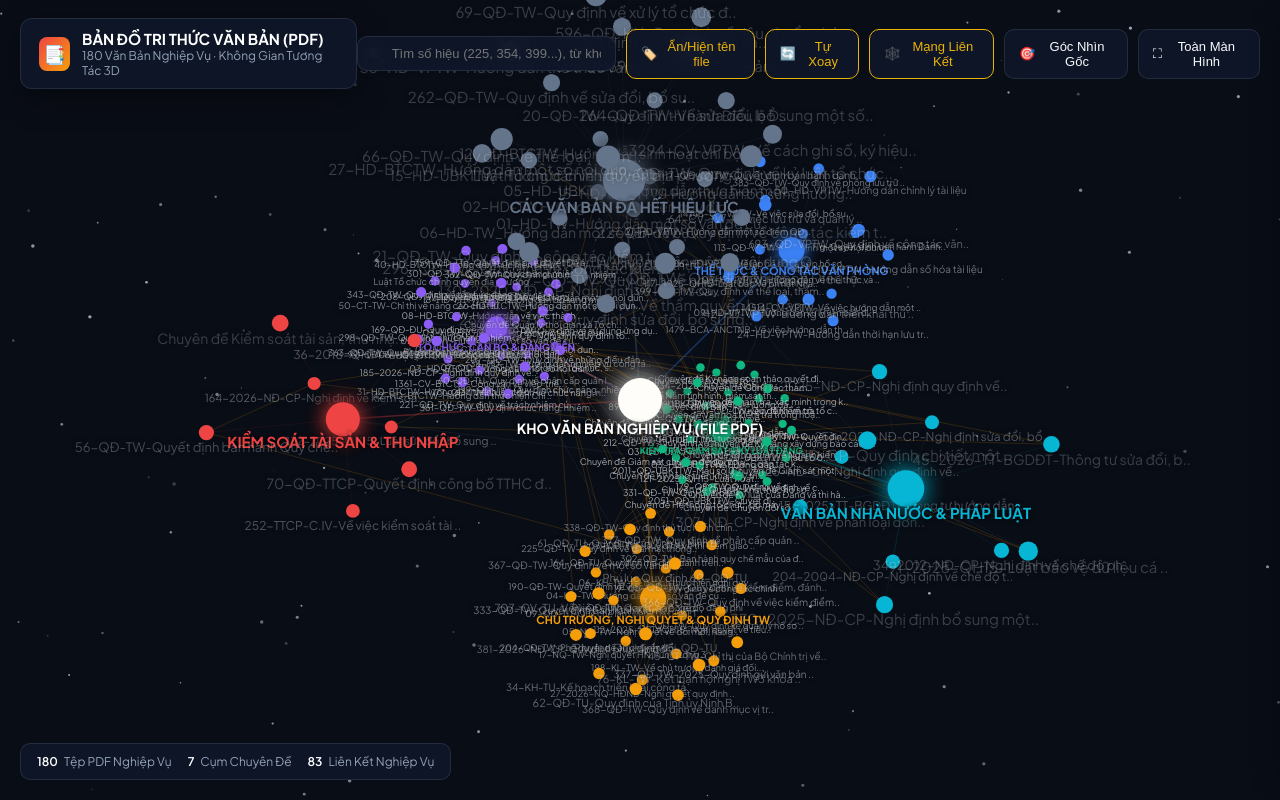
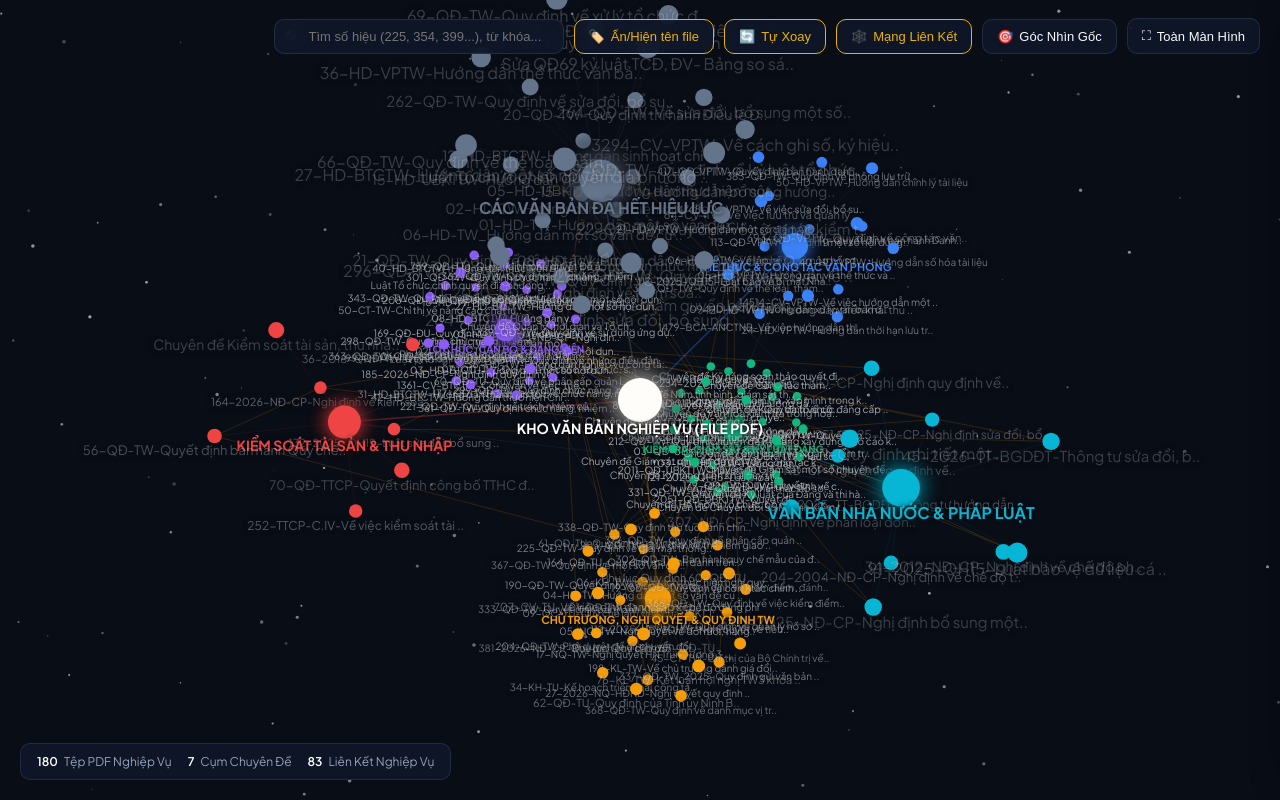
Before and after one commit to dongockhu-crypto/ban-do-tri-thuc-do-ngoc-khu, a plain HTML site: page index.html in a window 1280 px wide. Shown: the top 800 px of the page. Drawn offline with Linux system fonts and the light colour scheme; animation ran at ten frames a second.

Commit message:
Add files via upload

```diff
--- a/index.html
+++ b/index.html
@@ -47,7 +47,7 @@
       left: 20px;
       right: 20px;
       display: flex;
-      justify-content: space-between;
+      justify-content: flex-end;
       align-items: center;
       pointer-events: none;
       z-index: 10;
@@ -55,15 +55,7 @@
     .hud-header * { pointer-events: auto; }
 
     .hud-brand {
-      display: flex;
-      align-items: center;
-      gap: 12px;
-      background: var(--card-bg);
-      backdrop-filter: blur(12px);
-      border: 1px solid var(--card-border);
-      padding: 10px 18px;
-      border-radius: 12px;
-      box-shadow: 0 8px 32px rgba(0,0,0,0.4);
+      display: none !important;
     }
     .brand-icon {
       width: 34px;
@@ -101,8 +93,8 @@
       transition: all 0.2s ease;
     }
     .search-box input:focus {
-      border-color: var(--accent);
-      box-shadow: 0 0 12px var(--accent-glow);
+      border-color: #FF007F;
+      box-shadow: 0 0 14px rgba(255, 0, 127, 0.45);
     }
     .search-icon {
       position: absolute;
@@ -285,14 +277,6 @@
   <div id="stage">
     <!-- Header Controls -->
     <header class="hud-header">
-      <div class="hud-brand">
-        <div class="brand-icon">📑</div>
-        <div>
-          <div class="brand-title">BẢN ĐỒ TRI THỨC VĂN BẢN (PDF)</div>
-          <div class="brand-subtitle">180 Văn Bản Nghiệp Vụ · Không Gian Tương Tác 3D</div>
-        </div>
-      </div>
-
       <div class="hud-actions">
         <div class="search-box">
           <span class="search-icon">🔍</span>
@@ -428,7 +412,7 @@
     // 3. VÒNG LẶP RENDER 60 FPS
     function renderFrame() {
       if (autoRotate && !isDragging) {
-        rotY += 0.0022;
+        rotY += 0.0009;
       }
 
       ctx.save();
@@ -465,7 +449,20 @@
         const isHighlight = (hoveredNode && (hoveredNode.id === s.id || hoveredNode.id === t.id)) ||
                             (selectedNode && (selectedNode.id === s.id || selectedNode.id === t.id));
 
-        if (e.type === 'relation') {
+        const isSearchConnected = searchQuery && (
+          (s.label.toLowerCase().includes(searchQuery)) ||
+          (t.label.toLowerCase().includes(searchQuery))
+        );
+
+        if (searchQuery && !isSearchConnected && !isHighlight) {
+          // Làm mờ tối đa các đường không liên quan khi đang tìm kiếm
+          ctx.strokeStyle = 'rgba(148, 163, 184, 0.03)';
+          ctx.lineWidth = 0.4;
+        } else if (isSearchConnected) {
+          // Đường nối đến kết quả tìm kiếm sáng rực màu hồng neon
+          ctx.strokeStyle = '#FF007F';
+          ctx.lineWidth = 2.0;
+        } else if (e.type === 'relation') {
           if (isHighlight) {
             ctx.strokeStyle = '#F59E0B';
             ctx.lineWidth = 2.0;
@@ -499,9 +496,29 @@
         const isHover = hoveredNode && hoveredNode.id === n.id;
         const isSelect = selectedNode && selectedNode.id === n.id;
         const isMatchSearch = searchQuery && n.label.toLowerCase().includes(searchQuery);
+        const isDimmed = searchQuery && !isMatchSearch && n.type !== 'hub' && n.type !== 'cluster';
 
         // Vầng sáng Aura
-        if (n.type === 'hub' || n.type === 'cluster' || isHover || isSelect || isMatchSearch) {
+        if (isMatchSearch) {
+          // Vầng hào quang Hồng Neon Huỳnh Quang cực mạnh (Neon Magenta Glow)
+          const glowR = n.pr * 5.2;
+          const glow = ctx.createRadialGradient(n.px, n.py, n.pr * 0.2, n.px, n.py, glowR);
+          glow.addColorStop(0, '#FF007F');
+          glow.addColorStop(0.35, 'rgba(255, 0, 127, 0.65)');
+          glow.addColorStop(0.7, 'rgba(255, 0, 127, 0.18)');
+          glow.addColorStop(1, 'transparent');
+          ctx.fillStyle = glow;
+          ctx.beginPath();
+          ctx.arc(n.px, n.py, glowR, 0, Math.PI * 2);
+          ctx.fill();
+
+          // Vòng ngắm tròn Neon bên ngoài (Target Ring)
+          ctx.strokeStyle = '#FF007F';
+          ctx.lineWidth = 2.2;
+          ctx.beginPath();
+          ctx.arc(n.px, n.py, n.pr * 2.2, 0, Math.PI * 2);
+          ctx.stroke();
+        } else if (!isDimmed && (n.type === 'hub' || n.type === 'cluster' || isHover || isSelect)) {
           const glowR = n.pr * (isHover || isSelect ? 3.8 : 2.4);
           const glow = ctx.createRadialGradient(n.px, n.py, n.pr * 0.2, n.px, n.py, glowR);
           glow.addColorStop(0, n.color || '#F59E0B');
@@ -513,28 +530,45 @@
         }
 
         // Điểm tròn Node
-        ctx.fillStyle = (isHover || isSelect) ? '#FFF' : (isMatchSearch ? '#F59E0B' : n.color);
-        ctx.beginPath();
-        ctx.arc(n.px, n.py, isMatchSearch ? n.pr * 1.5 : n.pr, 0, Math.PI * 2);
-        ctx.fill();
+        if (isMatchSearch) {
+          // Lõi trắng siêu sáng viền hồng neon dày
+          ctx.fillStyle = '#FFFFFF';
+          ctx.beginPath();
+          ctx.arc(n.px, n.py, n.pr * 1.6, 0, Math.PI * 2);
+          ctx.fill();
+          ctx.strokeStyle = '#FF007F';
+          ctx.lineWidth = 2.8;
+          ctx.stroke();
+        } else if (isDimmed) {
+          // Làm mờ tối đa các node không khớp
+          ctx.fillStyle = 'rgba(100, 116, 139, 0.12)';
+          ctx.beginPath();
+          ctx.arc(n.px, n.py, n.pr * 0.75, 0, Math.PI * 2);
+          ctx.fill();
+        } else {
+          ctx.fillStyle = (isHover || isSelect) ? '#FFF' : n.color;
+          ctx.beginPath();
+          ctx.arc(n.px, n.py, n.pr, 0, Math.PI * 2);
+          ctx.fill();
+        }
 
         // Nhãn tên file có hiệu ứng chiều sâu Z
-        const showLabel = showAllLabels || n.type === 'hub' || n.type === 'cluster' || isHover || isSelect || isMatchSearch;
+        const showLabel = isMatchSearch || (!searchQuery && (showAllLabels || n.type === 'hub' || n.type === 'cluster' || isHover || isSelect));
         if (showLabel) {
           const isSpecial = n.type === 'hub' || n.type === 'cluster';
           const depthFactor = Math.max(0.25, Math.min(1.0, (n.pz + 380) / 760));
-          const fontSize = Math.max(9, Math.min(15, Math.round((n.type === 'hub' ? 14 : (n.type === 'cluster' ? 12 : 10)) * n.pscale)));
+          const fontSize = Math.max(10, Math.min(16, Math.round((isMatchSearch ? 13 : (n.type === 'hub' ? 14 : (n.type === 'cluster' ? 12 : 10))) * n.pscale)));
 
           ctx.save();
-          ctx.font = `${(isHover || isSelect || isSpecial) ? 'bold ' : ''}${fontSize}px 'Plus Jakarta Sans', sans-serif`;
+          ctx.font = `${(isHover || isSelect || isSpecial || isMatchSearch) ? 'bold ' : ''}${fontSize}px 'Plus Jakarta Sans', sans-serif`;
           ctx.shadowColor = 'rgba(0, 0, 0, 0.95)';
-          ctx.shadowBlur = 5;
+          ctx.shadowBlur = isMatchSearch ? 8 : 5;
           ctx.textAlign = 'center';
 
-          if (isHover || isSelect) {
+          if (isMatchSearch) {
+            ctx.fillStyle = '#FF007F'; // Màu Hồng Neon Huỳnh Quang nổi bật 100%
+          } else if (isHover || isSelect) {
             ctx.fillStyle = '#60A5FA';
-          } else if (isMatchSearch) {
-            ctx.fillStyle = '#F59E0B';
           } else if (n.type === 'hub') {
             ctx.fillStyle = '#FFF';
           } else if (n.type === 'cluster') {
@@ -552,7 +586,7 @@
               txt = txt.slice(0, 36) + '..';
             }
           }
-          ctx.fillText(txt, n.px, n.py + n.pr + 12);
+          ctx.fillText(txt, n.px, n.py + n.pr + (isMatchSearch ? 16 : 12));
           ctx.restore();
         }
       }
@@ -577,8 +611,8 @@
       if (isDragging) {
         const dx = e.clientX - lastMouseX;
         const dy = e.clientY - lastMouseY;
-        rotY += dx * 0.005;
-        rotX += dy * 0.005;
+        rotY += dx * 0.0035;
+        rotX += dy * 0.0035;
         lastMouseX = e.clientX;
         lastMouseY = e.clientY;
         return;
@@ -614,14 +648,38 @@
       dPath.textContent = node.relPath || 'Gốc';
       dDesc.textContent = node.desc || '';
 
-      if (node.fileUri) {
-        dOpenPdfBtn.href = node.fileUri;
+      if (node.relPath) {
+        const isOnline = location.protocol.startsWith('http');
+        if (isOnline) {
+          dOpenPdfBtn.href = 'javascript:void(0)';
+          dOpenPdfBtn.target = '_self';
+          dOpenPdfBtn.onclick = (e) => {
+            e.preventDefault();
+            navigator.clipboard.writeText(node.fileName || node.label);
+            clearSearchState();
+            alert('⚠️ LƯU Ý BẢO MẬT TRÌNH DUYỆT:\n\nBạn đang xem Bản đồ trên Web trực tuyến (Internet). Trình duyệt chặn các trang web trên mạng tự ý mở ổ cứng máy tính cá nhân để bảo vệ dữ liệu của bạn.\n\n✅ Đã tự động sao chép tên tệp: "' + (node.fileName || node.label) + '" vào khay nhớ tạm!\nBạn chỉ cần dán vào ô tìm kiếm máy tính để mở, hoặc mở trực tiếp tệp "Ban_Do_Tri_Thuc_Van_Ban_PDF.html" trên máy tính để đọc PDF tức thì.');
+          };
+        } else {
+          // Môi trường nội bộ trên máy tính (file:///): Dùng đường dẫn tương đối để Chrome/Edge mở trực tiếp trong tab mới
+          dOpenPdfBtn.href = encodeURI(node.relPath);
+          dOpenPdfBtn.target = '_blank';
+          dOpenPdfBtn.onclick = () => {
+            clearSearchState();
+          };
+        }
         dOpenPdfBtn.style.display = 'flex';
       } else {
         dOpenPdfBtn.style.display = 'none';
       }
 
       drawer.classList.add('open');
+    }
+
+    function clearSearchState() {
+      if (searchQuery) {
+        searchQuery = '';
+        if (searchInput) searchInput.value = '';
+      }
     }
 
     dCloseBtn.onclick = () => {
@@ -633,6 +691,7 @@
       if (selectedNode) {
         const copyTxt = selectedNode.fullPath || selectedNode.label;
         navigator.clipboard.writeText(copyTxt);
+        clearSearchState();
         dCopyPathBtn.innerHTML = '<span>✅ Đã sao chép!</span>';
         setTimeout(() => {
           dCopyPathBtn.innerHTML = '<span>📋 Sao Chép Tên & Đường Dẫn</span>';
```
